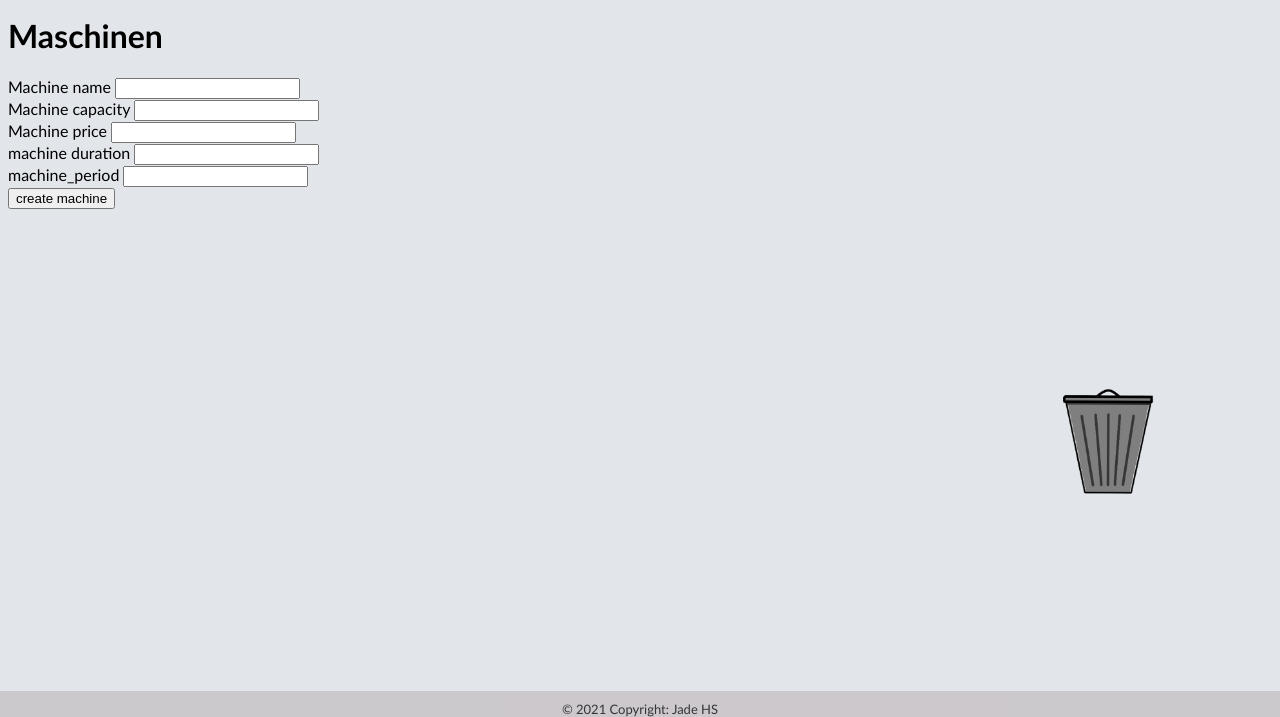
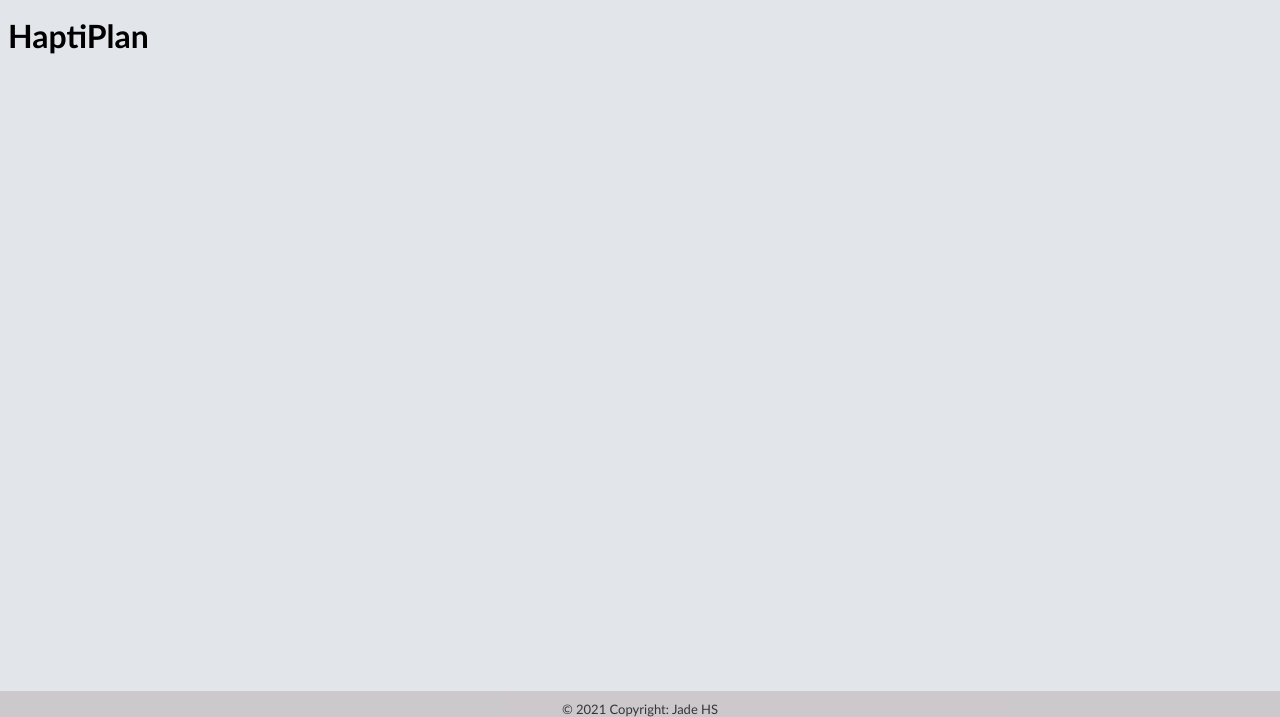
Before and after one commit to Haptiplan/frontend_web, a PHP site: page / in a window 1280 px wide. Shown: the part 83-800 px from the top of the page. Run offline with PHP 8.4, Linux system fonts and the light colour scheme.

Commit message:
changed path directory

```diff
--- a/HaptiPlan/templates/create_machine.php
+++ b/HaptiPlan/templates/create_machine.php
@@ -1,3 +1,21 @@
+
+<!doctype html>
+<html lang="en">
+<head>
+    <meta charset="UTF-8">
+    <meta name="viewport"
+          content="width=device-width, user-scalable=no, initial-scale=1.0, maximum-scale=1.0, minimum-scale=1.0">
+    <meta http-equiv="X-UA-Compatible" content="ie=edge">
+    <title>Document</title>
+    <link rel="stylesheet" href="../styles/header.css">
+    <link rel="stylesheet" href="../styles/foooter.css">
+    <link rel="stylesheet" href="../styles/procurement.css">
+</head>
+<body>
+    <!-- Header -->
+    <?php include_once('./header.php'); ?>
+
+    <!-- Creat machine -->
     <h1>Maschinen</h1>
 
     <form class="add_form">
@@ -39,6 +57,13 @@
     </template>
 
     <div id="drop-zone" ondrop="drop(event)" ondragover="allowDrop(event)">
-        <img id="trashcan-image" src="./Haptiplan/styles/trashcanclosed.png" alt="trashcan" style="max-width: 100%; max-height: 100%;">
+        <img id="trashcan-image" src="../styles/trashcanclosed.png" alt="trashcan" style="max-width: 100%; max-height: 100%;">
     </div>
-    <script src="./Haptiplan/scripts/procurement_machine.js"></script>
+    <script src="../scripts/procurement_machine.js"></script>
+
+    <!-- Footer -->
+    <?php include_once('./footer.php'); ?>
+
+
+</body>
+</html>
--- a/HaptiPlan/templates/header.php
+++ b/HaptiPlan/templates/header.php
@@ -4,7 +4,7 @@
       <span class=""></span>
     </button-->
     <a class="active" aria-current="page"
-      href="<?php echo $_SERVER['REQUEST_SCHEME'] . '://' . $_SERVER['HTTP_HOST'] . '/frontend_web/HaptiPlan/'; ?>">Unternehmsplanspiel</a>
+      href="<?php echo $_SERVER['REQUEST_SCHEME'] . '://' . $_SERVER['HTTP_HOST'] . '/frontend_web/'; ?>">Unternehmsplanspiel</a>
     <ul class="element-list">
       <a class="element"
         href="<?php echo $_SERVER['REQUEST_SCHEME'] . '://' . $_SERVER['HTTP_HOST'] . '/frontend_web/HaptiPlan/templates/Beschaffung'; ?>">Beschaffung</a>
--- a/index.php
+++ b/index.php
@@ -15,8 +15,7 @@
     <?php include_once('./HaptiPlan/templates/header.php'); ?>
 
     <!-- Creat machine -->
-    <?php include_once ('./HaptiPlan/templates/create_machine.php')?>
-
+    <h1>HaptiPlan</h1>
     <!-- Footer -->
     <?php include_once('./HaptiPlan/templates/footer.php'); ?>
 
```
